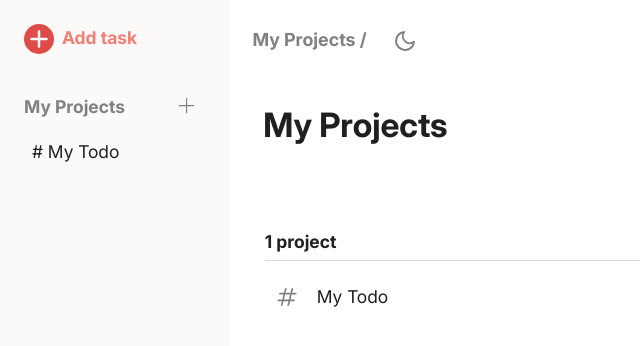
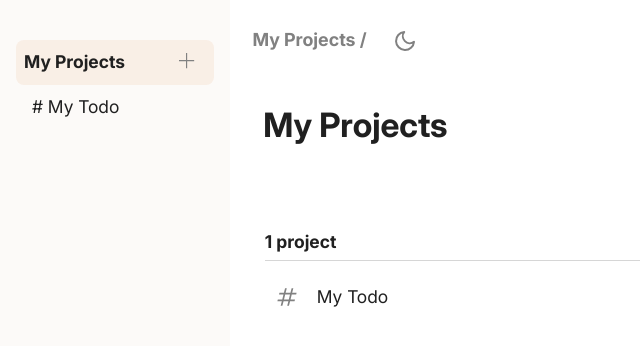
Before and after one commit to lawrence-ruscia/todo-list, a website built with webpack: page src/template.html in a window 1280 px wide. Shown: the whole page, without its empty margins (0-640 px from the left). Built offline with nearby package versions, Linux system fonts and the light colour scheme.

Commit message:
style: improve sidebar selectedButton style

```diff
--- a/src/style.css
+++ b/src/style.css
@@ -246,22 +246,6 @@ input[type="text"] {
 
 .sidebar__btn--selected button:hover {
   background-color: var(--color-secondary);
-}
-
-#sidebar__add-task {
-  display: flex;
-  align-items: center;
-  gap: var(--spacing-xs);
-}
-
-#sidebar__add-task svg {
-  max-width: 100%;
-  border-radius: var(--radius-round);
-  background-color: var(--color-cta);
-}
-
-#sidebar__add-task p {
-  color: var(--color-text-secondary);
 }
 
 #projects-btn {
--- a/src/template.html
+++ b/src/template.html
@@ -7,36 +7,9 @@
   </head>
   <body>
     <aside id="sidebar">
-      <button id="sidebar__add-task" class="sidebar__btn">
-        <svg
-          width="30px"
-          height="30px"
-          viewBox="0 0 24 24"
-          fill="none"
-          xmlns="http://www.w3.org/2000/svg"
-        >
-          <g id="SVGRepo_bgCarrier" stroke-width="0"></g>
-          <g
-            id="SVGRepo_tracerCarrier"
-            stroke-linecap="round"
-            stroke-linejoin="round"
-          ></g>
-          <g id="SVGRepo_iconCarrier">
-            <path
-              d="M6 12H18M12 6V18"
-              stroke="var(--color-secondary)"
-              stroke-width="2"
-              stroke-linecap="round"
-              stroke-linejoin="round"
-            ></path>
-          </g>
-        </svg>
-        <p>Add task</p>
-      </button>
-
       <div
         id="projects-btn"
-        class="sidebar__btn page-button"
+        class="sidebar__btn page-button sidebar__btn--selected"
         data-button="projects"
       >
         My Projects
--- a/src/todo-ui.js
+++ b/src/todo-ui.js
@@ -72,10 +72,15 @@ class SidebarHandler {
 
   #handleMenuClick() {
     let selectedButton = null;
+    const projectsBtn = document.querySelector("#projects-btn");
     this.#sidebar.addEventListener("click", (e) => {
       const button = e.target.closest(".page-button");
 
       if (!button || button === selectedButton) return;
+
+      if (button) {
+        projectsBtn.classList.remove("sidebar__btn--selected");
+      }
 
       if (selectedButton) {
         selectedButton.classList.remove("sidebar__btn--selected");
```
